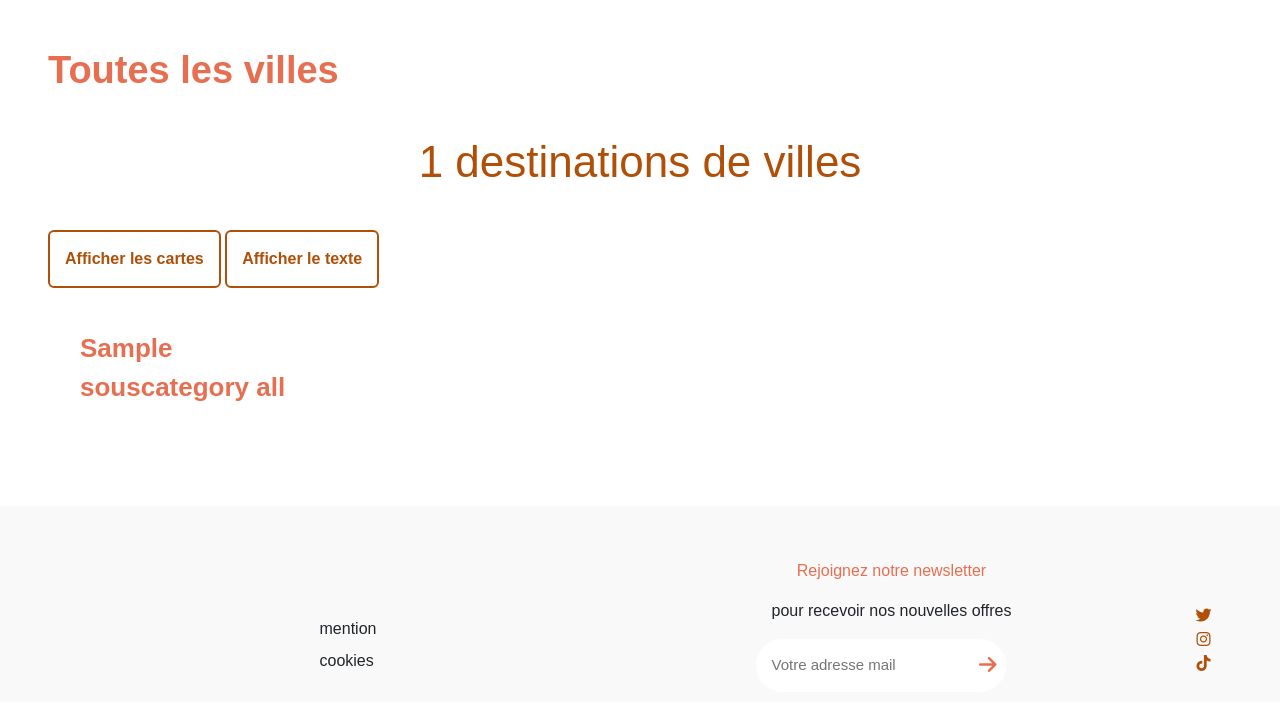
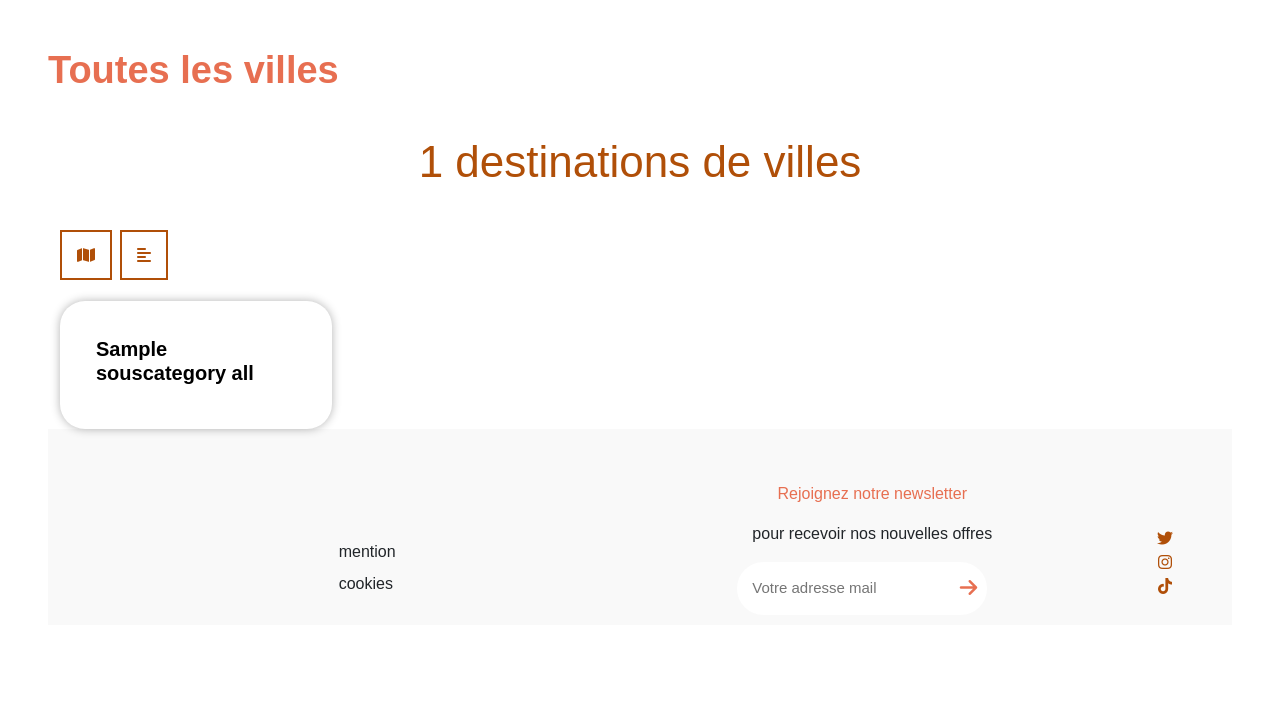
Before and after one commit to Web-Affiliate/Vacanows, a Symfony app: template templates/site/categories/souscategories2.html.twig in a window 1280 px wide. Shown: the part 16-727 px from the top of the page. Run offline with Twig, Linux system fonts and the light colour scheme; the template is opened without the code that fills it: most values are stand-ins (such as "Sample title", 1, 10 or a date in 2020); grey boxes marked "Sample" are stand-in pictures; some libraries are stand-ins or nearby versions.

Commit message:
balise meta & desin text-glob-SC2 et 1

```diff
--- a/public/css/articles.css
+++ b/public/css/articles.css
@@ -33,7 +33,7 @@
 
 }
 
-.btn-filtre-all{
+.btn-filtre-all {
     background-color: var(--white);
     color: var(--secondary);
     font-weight: 600;
@@ -41,20 +41,22 @@
     max-width: 200px;
     padding: 15px;
     border: 2px solid var(--secondary);
-
+    display: inline-flex;
+    align-items: center; /* Alignement vertical */
 }
 
-.btn-filtre-all:hover{
+.btn-filtre-all:hover {
     background-color: var(--secondary);
     color: var(--white);
     border: 2px dotted var(--secondary);
 }
 
-.btn-filtre-all:active{
+.btn-filtre-all:active {
     background-color: var(--secondaryHover) !important;
     color: var(--white) !important;
     border: 2px solid var(--secondaryHover) !important;
 }
+
 
 .ligne-paire {
     background-color: #F7F7F7;
@@ -199,7 +201,7 @@
 .text-glob-sc2 a{
     font-size: 20px !important;
     font-weight: 600 !important;
-    color: var(--secondary);
+    color: #5d5c5c;
     background: linear-gradient(to top, var(--primary) 0%, var(--primary) 1px, transparent 2px) no-repeat;
     background-size: 0% 100%;
     transition: background-size .3s;
@@ -215,8 +217,22 @@
 
 .titre-glob-sc2{
     font-size: 26px;
+    color : #2e2e2e;
 }
 
+.card-SC2-glob{
+cursor:default;
+}
+
+.card-SC2-glob:hover{
+    transform: scale(1);
+    transition: transform 0.3s;
+}
+
+.card-SC2-glob-title:hover{
+    color: var(--secondaryHover);
+    transition: color 0.3s;
+}
 .containerTextGlob {
     /* border: thick double var(--secondary); */
     border-radius: 10px;
--- a/public/css/home.css
+++ b/public/css/home.css
@@ -308,8 +308,12 @@
     font-size: 20px;
     margin-right: 20px;
     padding: 10px 20px 10px 20px;
-    display: none;
 }
+
+/* .select2-container--default.select2-container--focus .select2-selection--multiple{
+    border-bottom-left-radius: 0 !important;
+    border-bottom-right-radius: 0 !important;
+} */
 
 .select2-container--default .select2-selection--multiple .select2-selection__rendered li:last-of-type
 {
@@ -1034,23 +1038,24 @@
     border: 1px solid var(--primary) !important;
     top: -90px;
 }
-    .select2-container--default .select2-selection--multiple .select2-selection__rendered li{
+
+.select2-container--default .select2-selection--multiple .select2-selection__rendered li {
     padding: 5px 10px;
 }
 
-    .select2-container--default .select2-selection--multiple .select2-selection__rendered li:last-of-type{
+.select2-container--default .select2-selection--multiple .select2-selection__rendered li:last-of-type {
     background-color: var(--white);
 }
 
-    .select2-container--default .select2-selection--multiple .select2-selection__rendered{
+.select2-container--default .select2-selection--multiple .select2-selection__rendered {
     width: 100% !important;
 }
 
-    .select2-container--default .select2-selection--multiple .select2-selection__choice__remove{
+.select2-container--default .select2-selection--multiple .select2-selection__choice__remove {
     color: var(--white) !important;
 }
 
-    .select2-container--default .select2-results__option--highlighted[aria-selected]{
+.select2-container--default .select2-results__option--highlighted[aria-selected] {
     background-color: var(--secondary) !important;
     color: var(--white) !important;
 }
@@ -1063,7 +1068,7 @@
     background-color: var(--secondaryHover);
 }
 
-    .select2-container--default .select2-search--inline .select2-search__field::placeholder{
+.select2-container--default .select2-search--inline .select2-search__field::placeholder {
     color: var(--text);
     font-size: 13.3px;
     font-weight: 400;
--- a/templates/site/base.html.twig
+++ b/templates/site/base.html.twig
@@ -3,7 +3,19 @@
 <head>
     <meta charset="UTF-8">
     <meta name="viewport" content="width=device-width, initial-scale=1.0">
-    <title>{% block title %}Vacanows{% endblock %}</title>
+
+    <title>{% block title %}Vacanow - Your Ultimate Travel Guide{% endblock %}</title>
+
+    {% block meta %}
+    <meta name="description" content="Discover the best travel destinations with Vacanow. Explore our articles on unusual places and more." />
+    <meta name="subject" content="Travel" />
+    <meta name="author" content="Vacanow" />
+    <meta name="category" content="Travel" />
+    <meta property="og:description" content="Discover the best travel destinations with Vacanow. Explore our articles on unusual places and more." />
+    <meta property="og:title" content="Vacanow - Your Ultimate Travel Guide" />
+    <link rel="canonical" href="https://www.vacanows.com" />
+    <meta property="og:image" content="https://www.vacanows.com/uploads/images/logo_vacanows.png" />
+    {% endblock %}
 
     {% block stylesheets %}
         <link rel="stylesheet" href="{{ asset('build/bootstrap.css') }}">
--- a/templates/site/categories/categories.html.twig
+++ b/templates/site/categories/categories.html.twig
@@ -1,6 +1,6 @@
 {% extends 'site/base.html.twig' %}
 
-{% block title %}Vacanow{% endblock %}
+{% block title %}Nos Pays partout dans le monde{% endblock %}
 
 {% block main %}
 
--- a/templates/site/categories/souscategories1/index.html.twig
+++ b/templates/site/categories/souscategories1/index.html.twig
@@ -1,6 +1,6 @@
 {% extends 'site/base.html.twig' %}
 
-{% block title %}{{ category.nom }}{% endblock %}
+{% block title %}{{ category.nom }} - Articles de voyage{% endblock %}
 
 {% block main %}
 
--- a/templates/site/categories/souscategories2.html.twig
+++ b/templates/site/categories/souscategories2.html.twig
@@ -1,6 +1,6 @@
 {% extends 'site/base.html.twig' %}
 
-{% block title %}Toutes les villes{% endblock %}
+{% block title %}Nos Villes touristiques{% endblock %}
 
 {% block main %}
 
@@ -13,14 +13,12 @@
         </div>
     </div>
 
-    <div class="row mb-3">
-        <div class="col-md-6">
-            <button id="displayCardsBtn" class="btn btn-primary btn-filtre-all">Afficher les cartes</button>
-            <button id="displayTextBtn" class="btn btn-primary btn-filtre-all">Afficher le texte</button>
-
+    <div class="row mb-3 align-items-center">
+        <div class="ps-4 col-md-6 d-flex justify-content-start align-items-center">
+            <i id="displayCardsBtn" class="fas fa-map btn-filtre-all me-2"></i>
+            <i id="displayTextBtn" class="fas fa-align-left btn-filtre-all"></i>
         </div>
     </div>
-
 
     {# CARD #}
     <div class="container-glob-card-SC2 d-none">
@@ -63,29 +61,31 @@
 
 
     {# TEXT #}
-    <div class="container-glob-text-SC2 container-fluid">
-        <div class="row row-cols-1 row-cols-md-4 justify-content-between">
-            {% for sousCategory1 in souscategoryAll %}
-            <div class="col mb-4">
-                <div class="containerTextGlob">
-                <div class="titre-section titre-glob-sc2">{{ sousCategory1.nom }}</div>
-                    <div class="glob-container-SC2">
+<div class="container-fluid">
+    <div class="row row-cols-1 row-cols-md-2 row-cols-lg-4 g-4">
+        {% for sousCategory1 in souscategoryAll %}
+        <div class="col">
+            <div class="card h-100 card-SC2-glob">
+                <div class="card-body">
+                    <h5 class="card-title">{{ sousCategory1.nom }}</h5>
+                    <ul class="list-group list-group-flush">
                         {% for sousCategory2 in sousCategories2 %}
                             {% if sousCategory2.sousCategorie1.getId() == sousCategory1.getId() %}
-                                <p class="text-glob-sc2">
-                                    <a href="{{ path('sous_categorie2_show', {'categorySlug': category.slug, 'sousCategory1Slug': sousCategory.slug, 'sousCategory2Slug': sousCategory2.slug }) }}" class="card-link">
+                                <li class="list-group-item">
+                                    <a href="{{ path('sous_categorie2_show', {'categorySlug': category.slug, 'sousCategory1Slug': sousCategory.slug, 'sousCategory2Slug': sousCategory2.slug }) }}" class="card-link card-SC2-glob-title">
                                         {{ sousCategory2.nom }}
                                     </a>
-                                </p>
+                                </li>
                             {% endif %}
                         {% endfor %}
-                    </div>
+                    </ul>
                 </div>
             </div>
-            {% endfor %}
         </div>
+        {% endfor %}
     </div>
 </div>
+
 
 <script>
     document.addEventListener('DOMContentLoaded', function () {
--- a/templates/site/categories/souscategories2/index.html.twig
+++ b/templates/site/categories/souscategories2/index.html.twig
@@ -1,6 +1,6 @@
 {% extends 'site/base.html.twig' %}
 
-{% block title %}Villes {% endblock %}
+{% block title %}{{ sousCategory1.nom }} - Articles de voyage {% endblock %}
 
 {% block main %}
 
--- a/templates/site/guides/index.html.twig
+++ b/templates/site/guides/index.html.twig
@@ -1,7 +1,7 @@
 {% extends 'site/base.html.twig' %}
 
 
-{% block title %}Articles{% endblock %}
+{% block title %}Articles {{ guide.nom }} - Vacanows{% endblock %}
 
 {% block main %}
     <div class="container">
```
Also changed, not shown: src/Controller/ArticleController.php (+8 -0 lines), src/Controller/HomeController.php (+10 -0 lines), templates/site/article/index.html.twig (+30 -1 lines), templates/site/categories/souscategories1.html.twig (+14 -12 lines), templates/site/home/index.html.twig (+29 -0 lines). Lines whose indentation alone changed are shown as unchanged.
